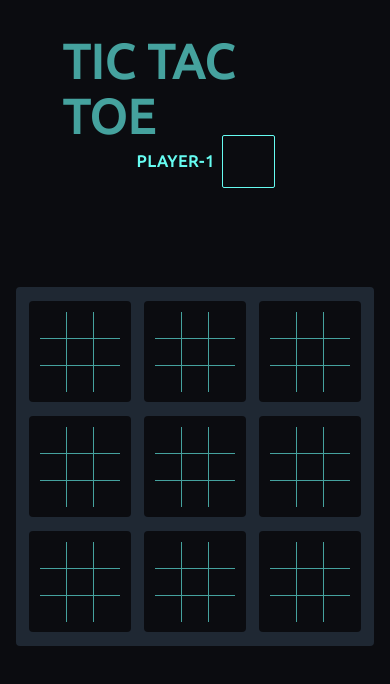
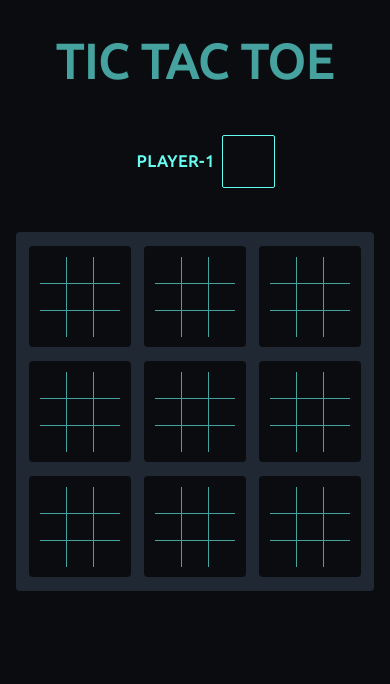
Before and after one commit to priyanshu-09/Tic-Tac-Toe, a plain HTML site: page index.html in a window 390 px wide. Drawn offline with Linux system fonts and the light colour scheme.

Commit message:
mobile site changes

```diff
--- a/index.css
+++ b/index.css
@@ -42,8 +42,9 @@
     .heading{
         margin-top: 4vh;
         font-size: 3em;
-        width: 68vw;
+        width: 100vw;
         margin-bottom: 10vh;
+        word-wrap: none;
     }
     .other-elem{
         min-width: 10vw;
```
